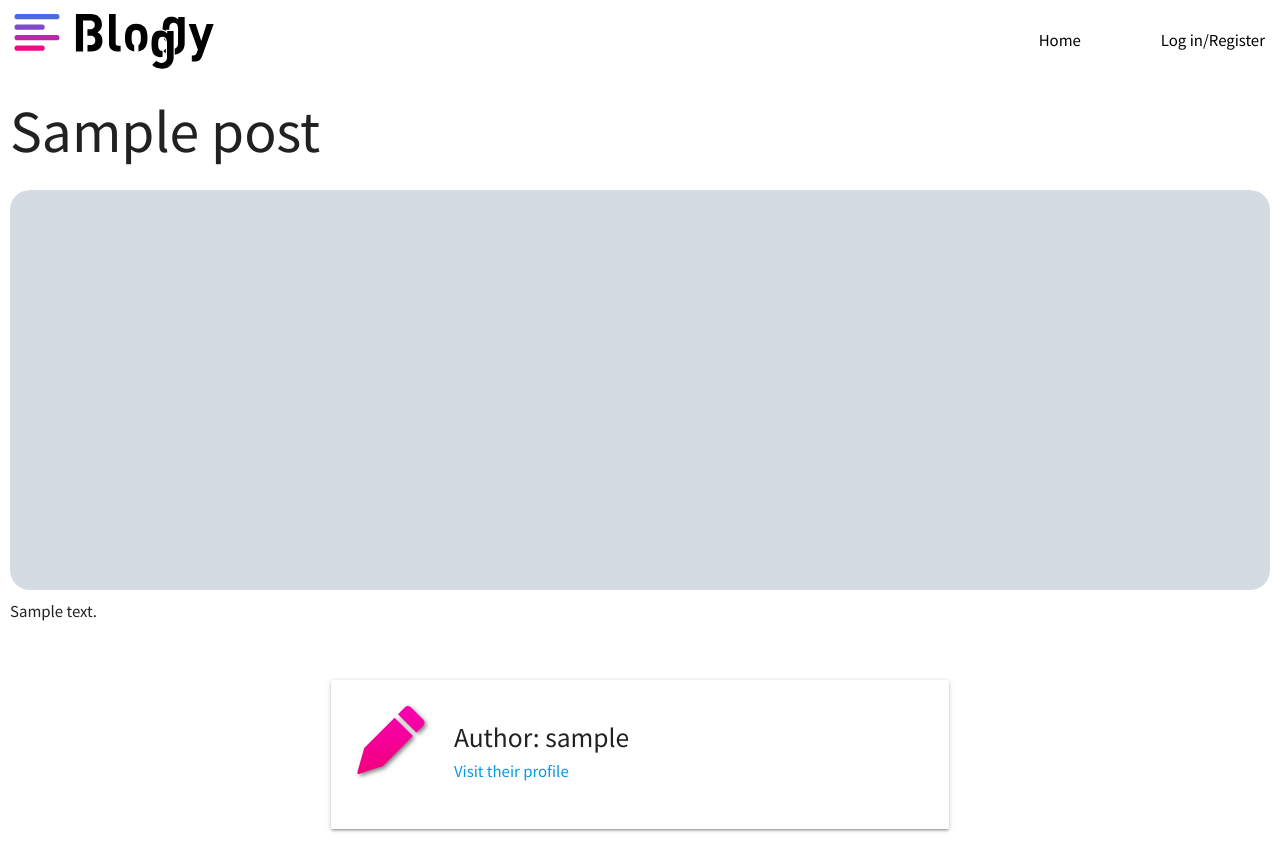
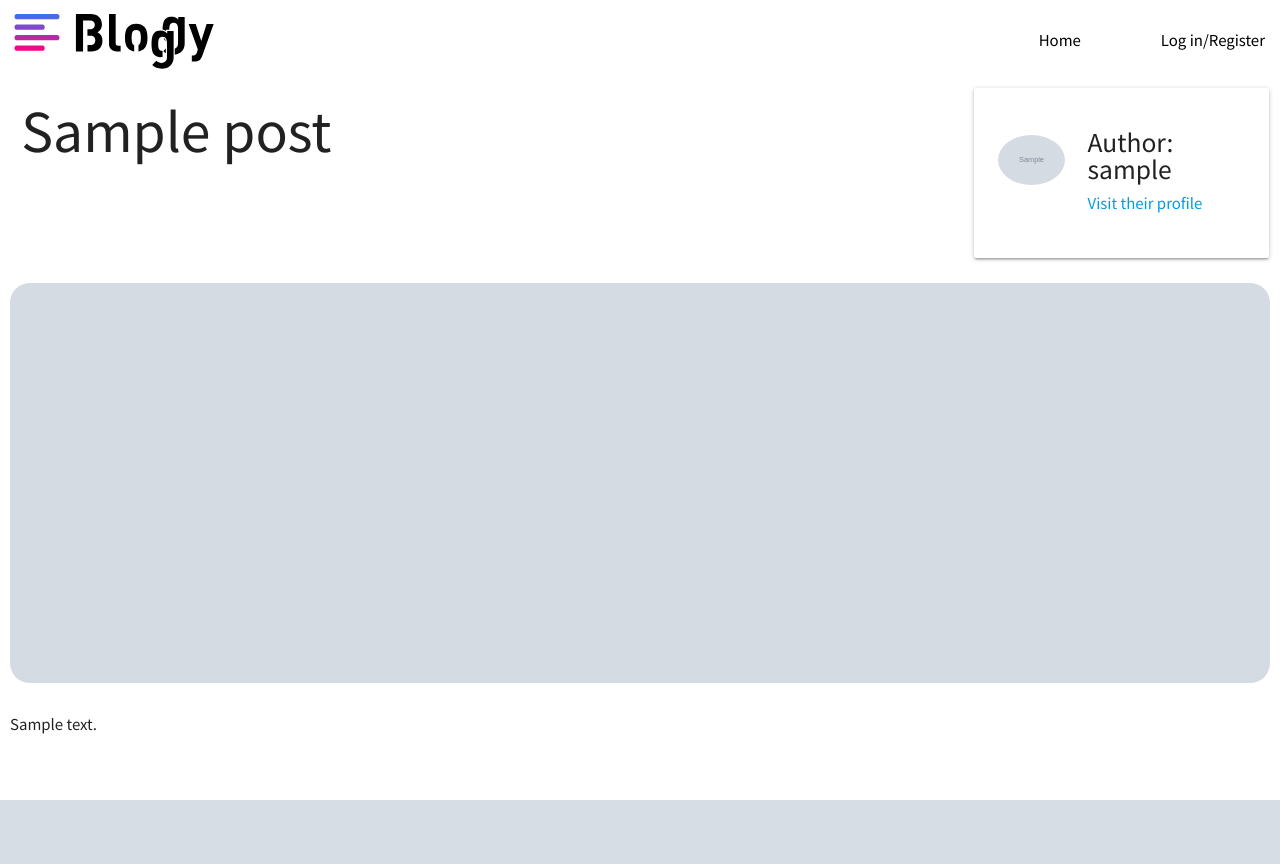
Before and after one commit to Code-Institute-Submissions/ci-bloggy, a Flask app: template bloggy/templates/post.html in a window 1280 px wide. After the commit the page ends 800 px from the top, so only its background shows below. Run offline with Flask 2, Linux system fonts and the light colour scheme; the template is opened without the code that fills it: most values are stand-ins (such as "Sample title", 1, 10 or a date in 2020); grey boxes marked "Sample" are stand-in pictures; some libraries are stand-ins or nearby versions.

Commit message:
Update post page to show profile pic, update register page to include field for profile pic url

```diff
--- a/bloggy/templates/post.html
+++ b/bloggy/templates/post.html
@@ -6,7 +6,26 @@ Bloggy | {{post.title}}
 <header>
   <!-- Post title -->
       <div class="row title">
-        <h2 class="post-title">{{post.title}}</h2>
+        <div class="col s12 l9">
+          <h2 class="post-title">{{post.title}}</h2>
+        </div>
+        <div class="col s12 l3 hide-on-med-and-down">
+          <div class="card-panel author-card">
+            <div class="row valign-wrapper">
+              <div class="col s4 center-align">
+                <img src="{{creator.profile_img_url}}" alt="" class="circle responsive-img">
+              </div>
+              <div class="col s8">
+                <h5>
+                  Author: {{creator.username}}
+                </h5>
+                <a href="">Visit their profile</a>
+              </div>
+            </div>
+          </div>
+        </div>
+
+
       </div>
   </header>
   <!-- Post content -->
@@ -15,25 +34,28 @@ Bloggy | {{post.title}}
       <div class="image-container">
         <img class="materialboxed" width="100%" src="{{post.image_url}}" alt="Image for {{ post.title }}">
       </div>
+    </div>
+    <div class="row">
       <div class="post-content">
         {{post.body|safe}}
       </div>
-      <div class="col s12 l6 offset-l3 author-info">
-        <div class="card-panel">
+    </div>
+    <div class="row center-align hide-on-large-only">
+      <div class="col s12 l3">
+        <div class="card-panel author-card">
           <div class="row valign-wrapper">
-            <div class="col s2 center-align">
-              <img src="{{ url_for('static', filename='img/profile_image.svg') }}" alt="" class="responsive-img"> <!-- notice the "circle" class -->
+            <div class="col s3 center-align">
+              <img src="{{creator.profile_img_url}}" alt="" class="circle responsive-img">
             </div>
-            <div class="col s10">
+            <div class="col s9">
               <h5>
-                Author:
-                {{creator.username}}
+                Author: {{creator.username}}
               </h5>
               <a href="">Visit their profile</a>
             </div>
           </div>
         </div>
-      </div>
     </div>
+  </div>
   </main>
 {% endblock %}
```
Also changed, not shown: bloggy/templates/register.html (+11 -0 lines).
